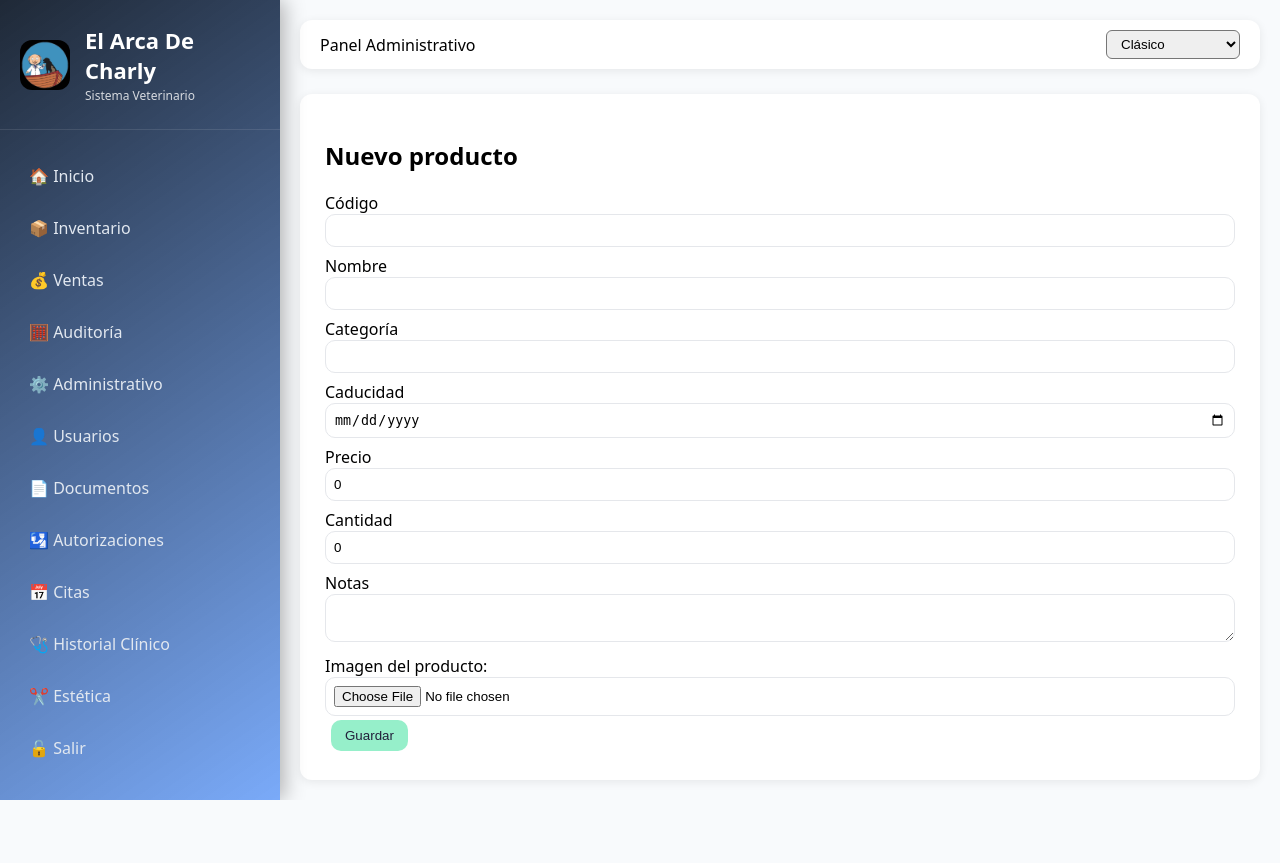
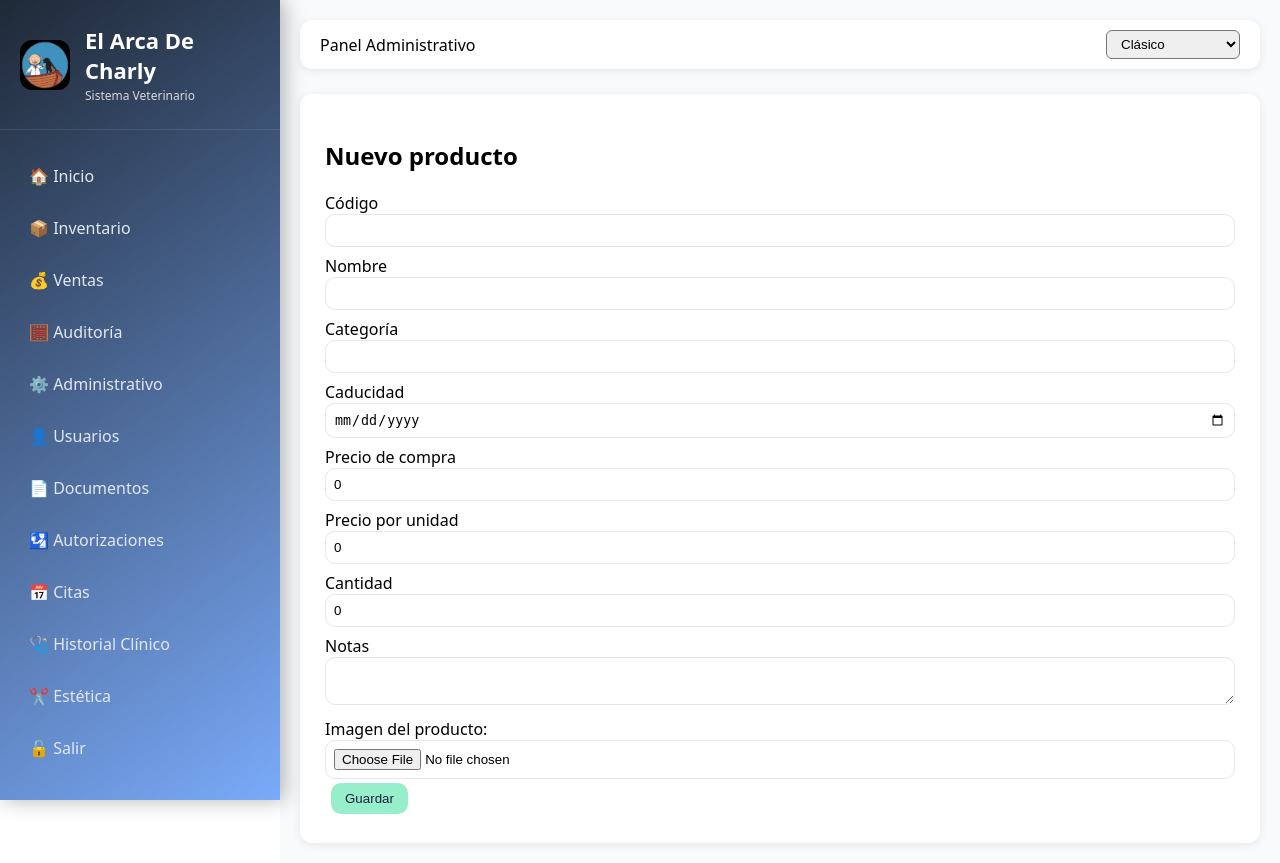
Before and after one commit to elarcadecharly2026/el-arca-veterinaria, a Flask app: page /inventory/new in a window 1280 px wide. Before the commit the page ends 800 px from the top, so only its background shows below. Run offline with Flask 3, Linux system fonts and the light colour scheme; a user stored in the database is signed in; data that the repository does not hold is empty.

Commit message:
Add files via upload

```diff
--- a/templates/inventory_form.html
+++ b/templates/inventory_form.html
@@ -8,7 +8,8 @@
     <label>Nombre</label><input name="name" value="{{ item.name if item else '' }}" required>
     <label>Categoría</label><input name="category" value="{{ item.category if item else '' }}">
     <label for="caducidad">Caducidad</label><input type="date" id="caducidad" name="caducidad" value="{{ item.caducidad.isoformat() if item and item.caducidad else '' }}">
-    <label>Precio</label><input name="price" type="number" step="0.01" value="{{ item.price if item else '0' }}">
+    <label>Precio de compra</label><input name="price" type="number" step="0.01" value="{{ item.price if item else '0' }}">
+    <label>Precio por unidad</label><input name="price" type="number" step="0.01" value="{{ item.price if item else '0' }}">
     <label>Cantidad</label><input name="quantity" type="number" step="1" value="{{ item.quantity if item else '0' }}">
     <label>Notas</label><textarea name="notes">{{ item.notes if item else '' }}</textarea>
 
```
